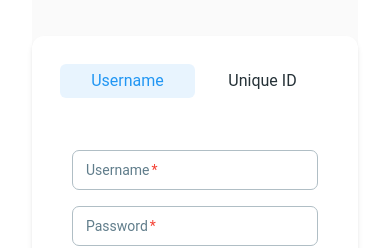
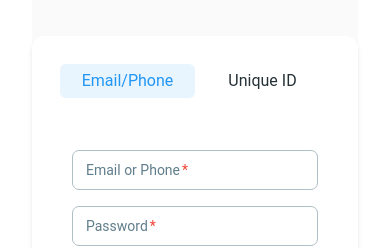
Before and after one commit to mani-miriyala28/Property-Management-System, a React (Vite) app in the folder Frontend/: page /login in a window 390 px wide. Shown: the part 314-562 px from the top of the page. Built offline with nearby package versions, Linux system fonts and the light colour scheme.

Commit message:
Replaced username with Email/Phone & Added logic to handle dynamic label for email/phone

```diff
--- a/Frontend/src/pages/auth/Login.tsx
+++ b/Frontend/src/pages/auth/Login.tsx
@@ -15,19 +15,52 @@ import {
 } from "@material-tailwind/react";
 
 function Login() {
-  const [loginMethod, setLoginMethod] = useState<"username" | "uniqueId">(
-    "username"
+  const [loginMethod, setLoginMethod] = useState<"emailOrPhone" | "uniqueId">(
+    "emailOrPhone"
   );
   const [formData, setFormData] = useState({
-    username: "",
+    emailOrPhone: "",
     uniqueId: "",
     password: "",
   });
+  const [label, setLabel] = useState("Email or Phone"); // Dynamic label
+
+  const handleInputChange = (e: React.ChangeEvent<HTMLInputElement>) => {
+    const value = e.target.value;
+
+    // Logic to determine if input is email or phone number
+    const isEmail = /^[^\s@]+@[^\s@]+\.[^\s@]+$/.test(value);
+    const isPhone = /^[0-9]{10}$/.test(value);
+
+    if (isEmail) {
+      setLabel("Email");
+    } else if (isPhone) {
+      setLabel("Phone");
+    } else {
+      setLabel("Email or Phone");
+    }
+
+    setFormData({ ...formData, emailOrPhone: value });
+  };
 
   const handleSubmit = (e: React.FormEvent) => {
     e.preventDefault();
+
+    // Final validation logic
+    const isEmail = /^[^\s@]+@[^\s@]+\.[^\s@]+$/.test(formData.emailOrPhone);
+    const isPhone = /^[0-9]{10}$/.test(formData.emailOrPhone);
+
+    if (isEmail || isPhone) {
+      console.log(
+        `Logging in with ${isEmail ? "email" : "phone number"}: ${
+          formData.emailOrPhone
+        }`
+      );
+    } else {
+      console.error("Invalid email or phone number format");
+    }
+
     // TODO: Implement login logic
-    console.log("Login attempt:", formData);
   };
 
   return (
@@ -63,11 +96,13 @@ function Login() {
                 }}
               >
                 <Tab
-                  value="username"
-                  onClick={() => setLoginMethod("username")}
-                  className={loginMethod === "username" ? "text-blue-500" : ""}
+                  value="emailOrPhone"
+                  onClick={() => setLoginMethod("emailOrPhone")}
+                  className={
+                    loginMethod === "emailOrPhone" ? "text-blue-500" : ""
+                  }
                 >
-                  Username
+                  Email/Phone
                 </Tab>
                 <Tab
                   value="uniqueId"
@@ -78,16 +113,14 @@ function Login() {
                 </Tab>
               </TabsHeader>
               <TabsBody>
-                <TabPanel value="username">
+                <TabPanel value="emailOrPhone">
                   <form className="mt-8 space-y-6" onSubmit={handleSubmit}>
                     <div className="space-y-4">
                       <Input
                         type="text"
-                        label="Username"
-                        value={formData.username}
-                        onChange={(e) =>
-                          setFormData({ ...formData, username: e.target.value })
-                        }
+                        label={label} // Dynamic label
+                        value={formData.emailOrPhone}
+                        onChange={handleInputChange}
                         required
                       />
                       <Input
```
